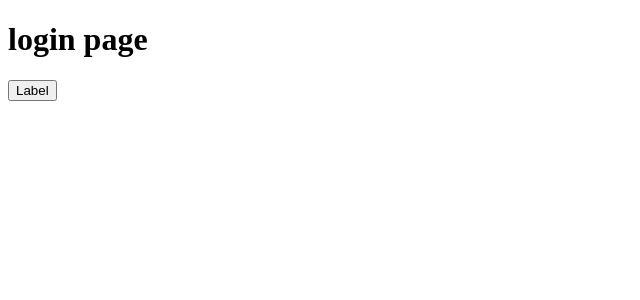
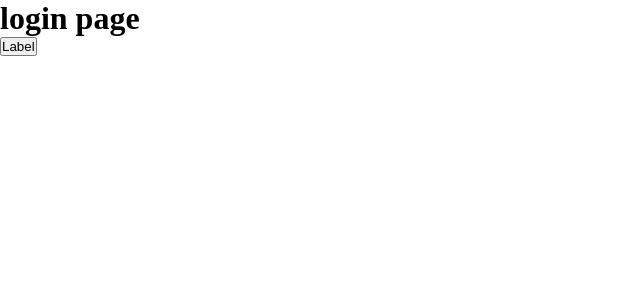
Before and after one commit to guyhawk/my-library-frontend, a Vue app: page /login in a window 1280 px wide. Shown: the top 300 px of the page, without its empty margins (0-640 px from the left). Built offline with nearby package versions, Linux system fonts and the light colour scheme.

Commit message:
added global styles

```diff
--- a/src/app/index.scss
+++ b/src/app/index.scss
@@ -0,0 +1 @@
+@import "./styles/index.scss";
```
Also changed, not shown: src/pages/books/index.vue (line endings or trailing spaces).
